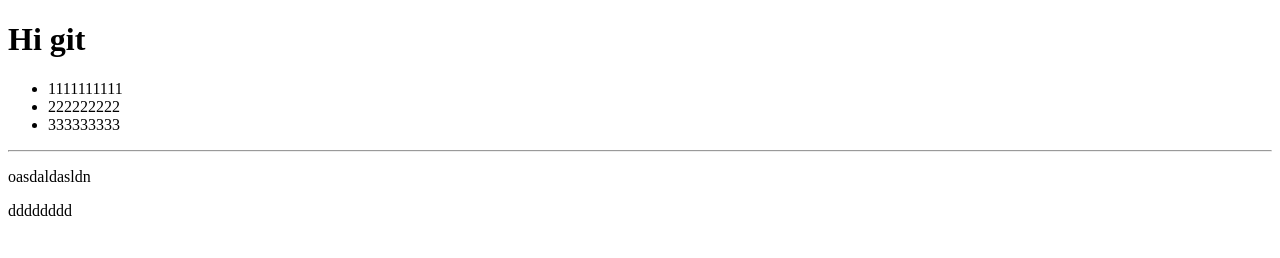
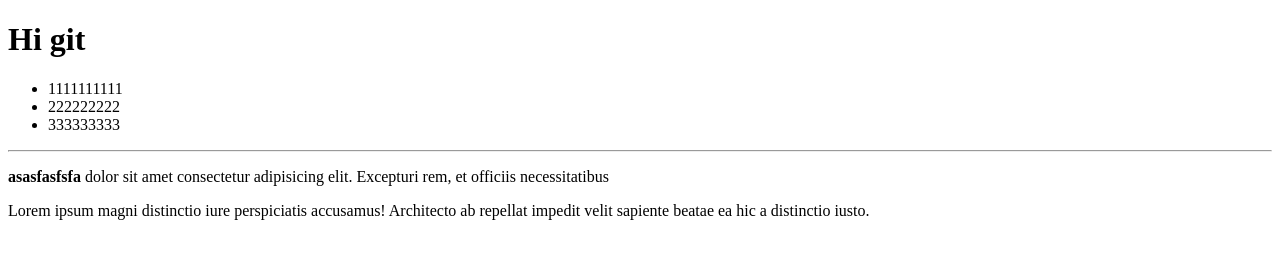
Before and after one commit to vetaluga/p2, a plain HTML site: page index.html in a window 1280 px wide. Drawn offline with Linux system fonts and the light colour scheme.

Commit message:
changes3

```diff
--- a/index.html
+++ b/index.html
@@ -13,7 +13,7 @@
         <li>333333333</li>
     </ul>
     <hr>
-    <p>oasdaldasldn</p>
-    dddddddd
+    <p> <b>asasfasfsfa</b> dolor sit amet consectetur adipisicing elit. Excepturi rem, et officiis necessitatibus</p>
+    Lorem ipsum  magni distinctio iure perspiciatis accusamus! Architecto ab repellat impedit velit sapiente beatae ea hic a distinctio iusto.
 </body>
 </html>
```
